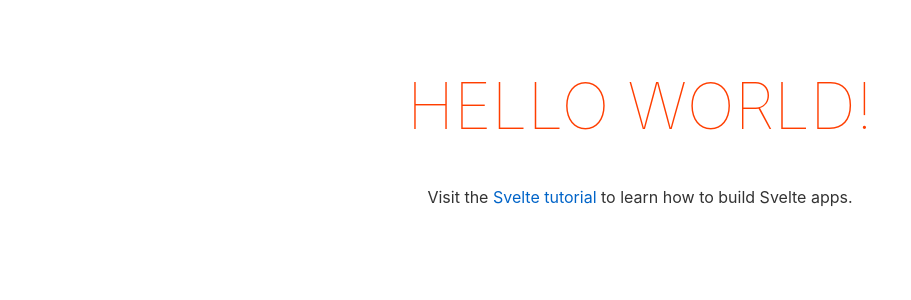
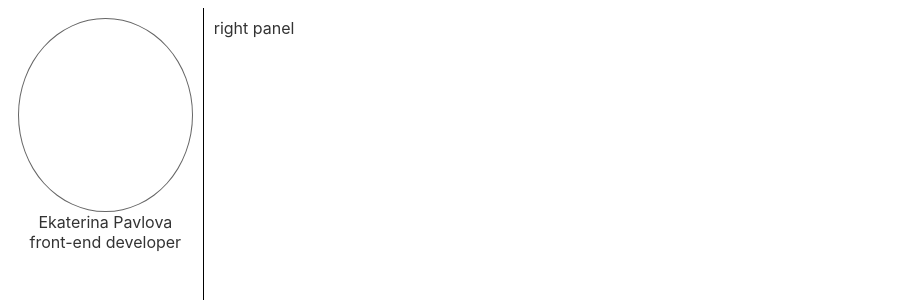
Before and after one commit to paekva/paekva.github.io, a Svelte app in the folder personal-page/: page / in a window 1280 px wide. Shown: the top 300 px of the page, without its empty margins (0-911 px from the left). Built offline with nearby package versions, Linux system fonts and the light colour scheme.

Commit message:
added first components - profile part

```diff
--- a/personal-page/src/App.svelte
+++ b/personal-page/src/App.svelte
@@ -1,30 +1,49 @@
 <script>
-	export let name;
+	import Profile from "./components/Profile.svelte";
+	import * as constant from './constants';
 </script>
 
-<main>
-	<h1>Hello {name}!</h1>
-	<p>Visit the <a href="https://svelte.dev/tutorial">Svelte tutorial</a> to learn how to build Svelte apps.</p>
-</main>
+<div class="container">
+	<div class="left">
+		<div class="profile">
+			<Profile
+					description={constant.profileDescription}
+					name={constant.profileName}
+					picUrl={constant.profilePic}
+			/>
+		</div>
+	</div>
+	<div class="right">right panel</div>
+</div>
 
 <style>
-	main {
-		text-align: center;
-		padding: 1em;
-		max-width: 240px;
-		margin: 0 auto;
+	body {
+		margin: 0;
+		padding: 0;
 	}
 
-	h1 {
-		color: #ff3e00;
-		text-transform: uppercase;
-		font-size: 4em;
-		font-weight: 100;
+	.container {
+		height: 100%;
+		display: flex;
+		flex-direction: row;
 	}
 
-	@media (min-width: 640px) {
-		main {
-			max-width: none;
-		}
+	.left {
+		padding: 10px;
+		flex: 1;
+		border-right: 1px solid #000;
+	}
+
+	.right {
+		padding: 10px;
+		flex: 6;
+	}
+
+	.profile{
+		flex: 1;
+		display: flex;
+		flex-direction: row;
+		justify-content: center;
+		align-items: center;
 	}
 </style>
--- /dev/null
+++ b/personal-page/src/components/Profile.svelte
@@ -0,0 +1,32 @@
+<script>
+    export let name;
+    export let picUrl;
+    export let description;
+</script>
+
+<div class="profileWrapper">
+    <div class="picture">
+        <img src={picUrl} />
+    </div>
+    <div class="name">{name}</div>
+    <div class="description">{description}</div>
+</div>
+
+<style>
+    .profileWrapper{
+        flex: 1;
+        display: flex;
+        flex-direction: column;
+        justify-content: center;
+    }
+
+    .picture {
+        border: 1px solid #666666;
+        height: 192px;
+        border-radius: 50%;
+    }
+
+    .name, .description {
+        text-align: center;
+    }
+</style>
--- /dev/null
+++ b/personal-page/src/constants.js
@@ -0,0 +1,3 @@
+export const profileDescription = 'front-end developer';
+export const profileName = 'Ekaterina Pavlova';
+export const profilePic = '';
--- a/personal-page/src/main.js
+++ b/personal-page/src/main.js
@@ -1,10 +1,7 @@
 import App from './App.svelte';
 
 const app = new App({
-	target: document.body,
-	props: {
-		name: 'world'
-	}
+	target: document.body
 });
 
 export default app;
```
